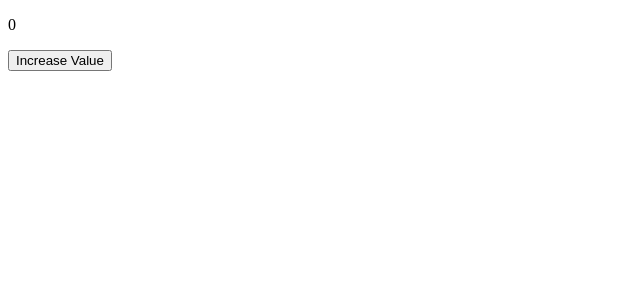
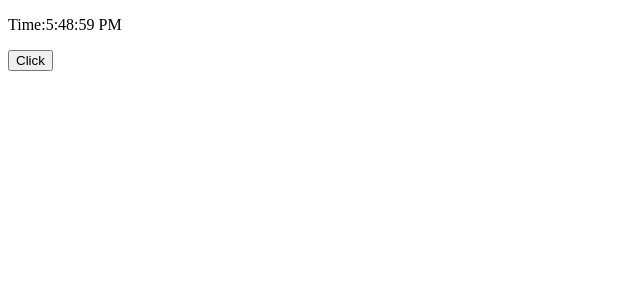
Before and after one commit to AbidAhmed2018831062/myreact, a React (Create React App) app: page / in a window 1280 px wide. Shown: the top 300 px of the page, without its empty margins (0-640 px from the left). Built offline with nearby package versions, Linux system fonts and the light colour scheme.

Commit message:
useEffect

```diff
--- a/src/App.js
+++ b/src/App.js
@@ -4,7 +4,7 @@
 // import Click from "./HOC/Click";
 // import HoverCounter from "./HOC/HoverCounter";
 import React from 'react';
-import Button from './HOOKS/TODO(UseState0/Button';
+import Useeffect from './HOOKS/TODO(UseState0/UseEffect';
 //import ToDo from './HOOKS/TODO(UseState0/Todo';
 class  App extends React.Component {
  // const list=[1,2,3]
@@ -47,7 +47,8 @@ class  App extends React.Component {
   // </div>
   //
   //<ToDo/>
-  <Button/>
+//  <Button/>
+<Useeffect/>
   )
   }
 
--- /dev/null
+++ b/src/HOOKS/TODO(UseState0/UseEffect.js
@@ -0,0 +1,36 @@
+import { useEffect, useState } from "react";
+
+export default function Useeffect(){
+    const [count,setCount]=useState(0);
+    const [da,setDate]=useState(new Date());
+const updateCount=()=>{
+   setCount((prevCount)=> prevCount+1);
+}
+
+useEffect(()=>{
+    const interVal=setInterval(tick,1000);
+
+    return ()=>{
+        clearInterval(interVal);
+    }
+});
+
+const tick=()=>{
+    setDate(new Date());
+}
+
+
+useEffect(()=>{
+document.title=`Clicked ${count} times`
+},[count]);//telling the use effect to render only when the count changes
+
+    return(
+        <div>
+            <p>Time:{da.toLocaleTimeString()}</p>
+            <button onClick={updateCount}>Click</button>
+        </div>
+    )
+
+
+
+}
```
